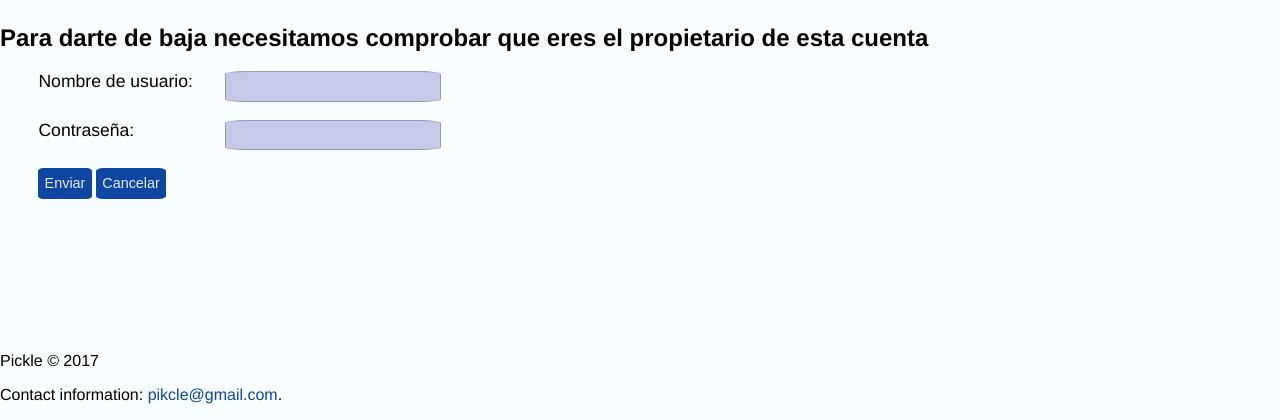
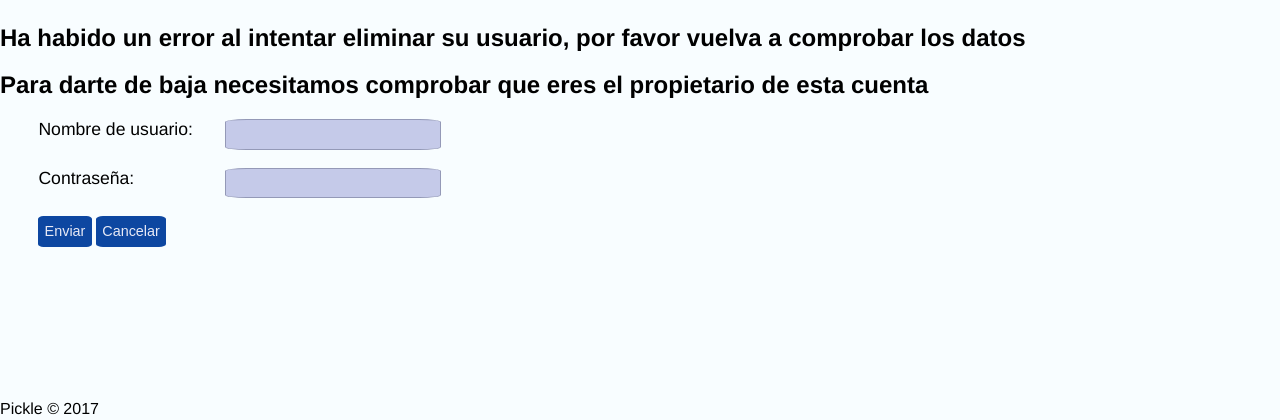
Before and after one commit to natiigarcii/DAW-php, a PHP site: page /darse_baja.php?error=1 in a window 1280 px wide. Shown: the part 109-529 px from the top of the page. Run offline with PHP 8.4, Linux system fonts and the light colour scheme.

Commit message:
Mostrar un mensaje de error cuando intentas darte de baja e introduces datos incorrectos

```diff
--- a/darse_baja.php
+++ b/darse_baja.php
@@ -2,6 +2,10 @@
 $title = "Darse de baja - Pickle";
 require_once("cabecera.inc");
 require_once("inicio.inc");
+
+ if( isset($_GET['error']) == 1){
+   echo "<h2>Ha habido un error al intentar eliminar su usuario, por favor vuelva a comprobar los datos</h2>";
+  }
 ?>
 
 <h2>Para darte de baja necesitamos comprobar que eres el propietario de esta cuenta</h2>
--- a/usuario_eliminado.php
+++ b/usuario_eliminado.php
@@ -27,6 +27,9 @@ $sentencia = 'SELECT idUsuario ,nomUsuario , clave FROM usuarios';
   				header('Location: cerrarsesion.php?borrado=1');
   			}
 		}
+		else{
+			header('Location: darse_baja.php?error=1');
+		}
 	}
 ?>
  <?php
```
